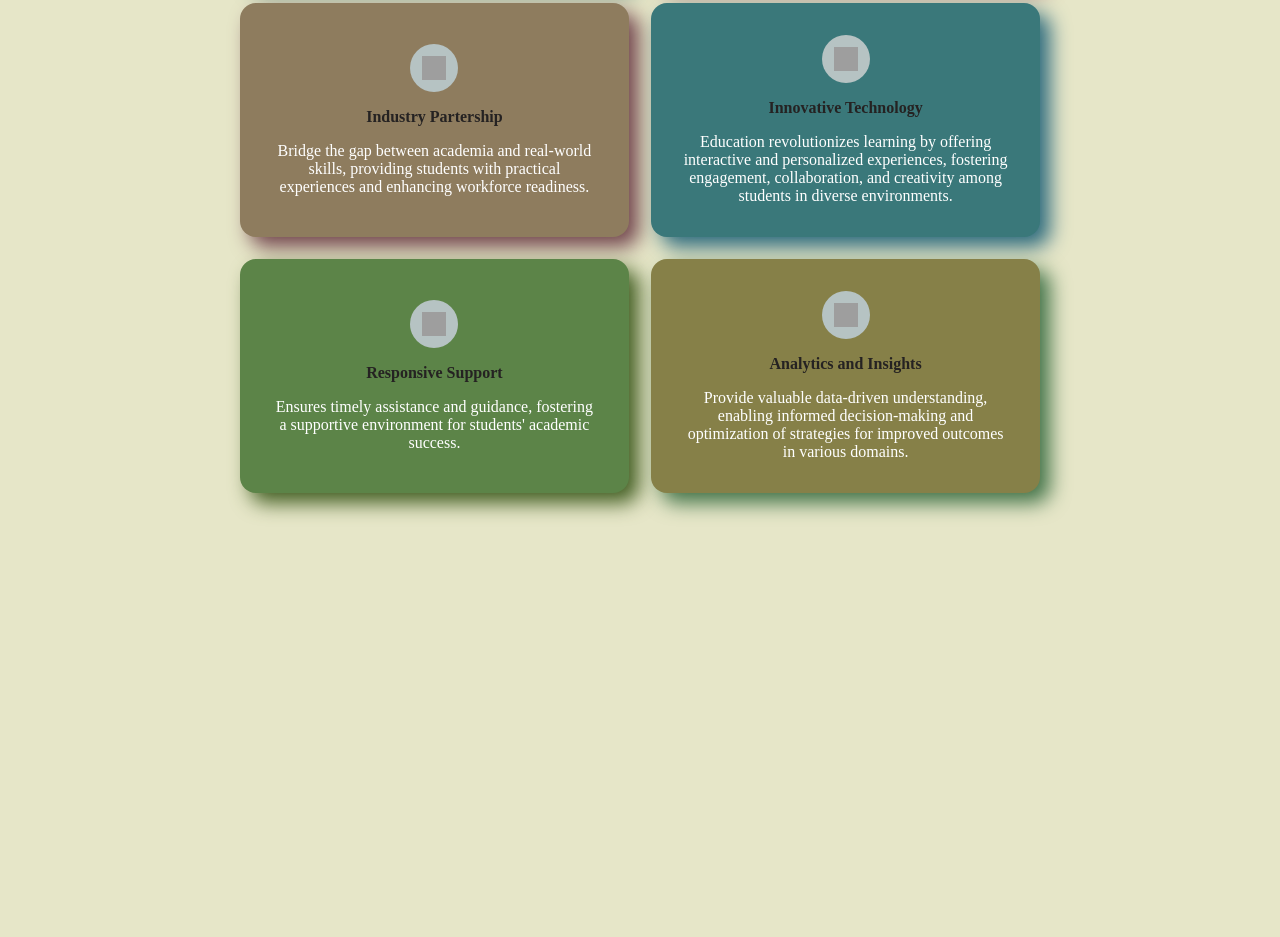
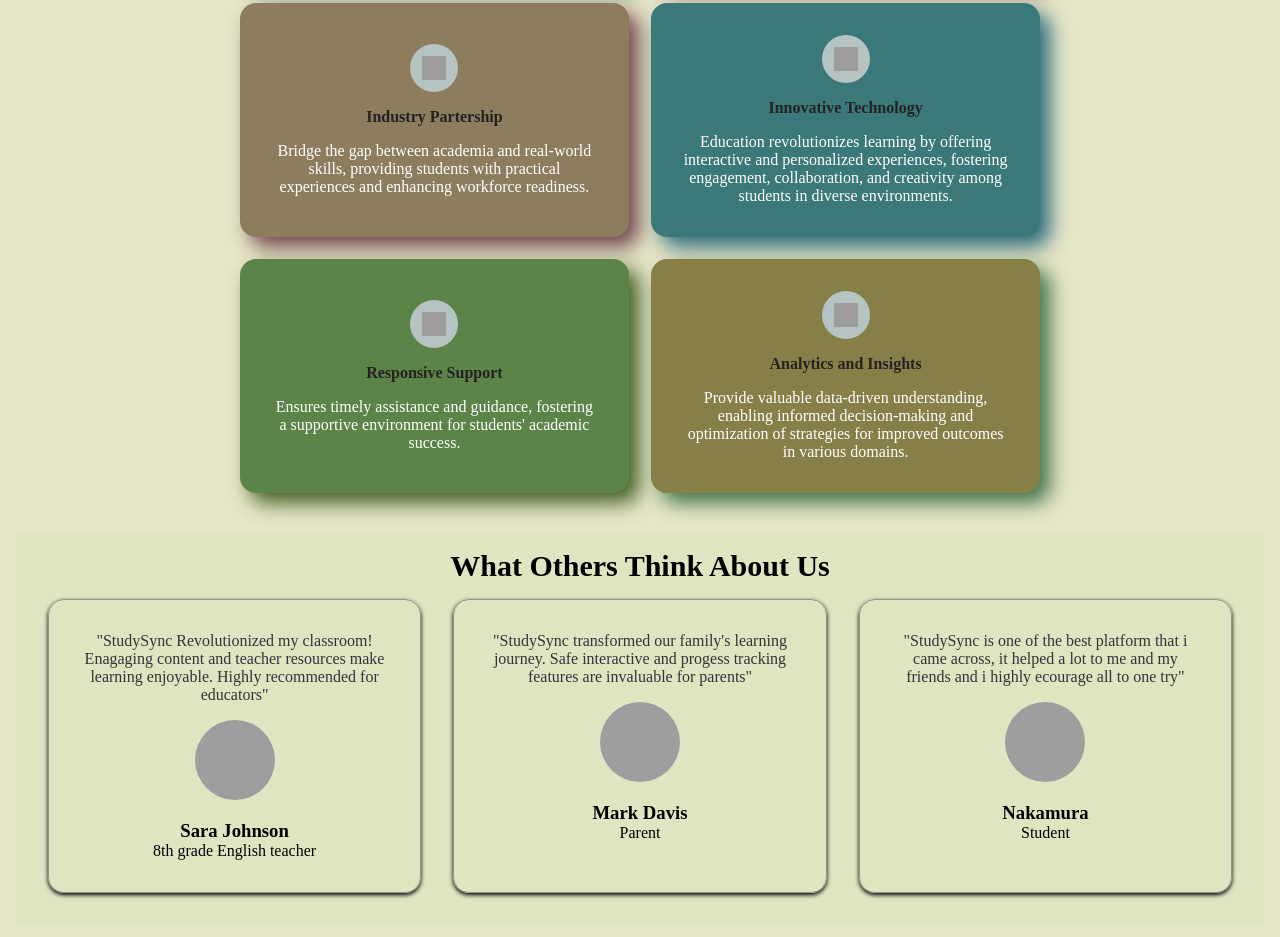
Before and after one commit to rkavi001/Study_Sync, a plain HTML site: page index.html in a window 1280 px wide. Shown: the part 1195-2132 px from the top of the page. Before the commit the page ends 1744 px from the top, so only its background shows below. Drawn offline with Linux system fonts and the light colour scheme; grey boxes are pictures that could not be loaded.

Commit message:
Tesitimonial Session Completed

```diff
--- a/index.html
+++ b/index.html
@@ -212,5 +212,76 @@
         </div>
     </div>
 
+    <div class="testimonial-container">
+        <div class="testimonial-content">
+            <h2 class="testimonial-title">
+                What Others Think About Us
+
+            </h2>
+            <div class="testmonial-grid">
+                <!-- card1 -->
+                <div class="testimonial-card">
+                    <div class="testimonial-text">
+                        "StudySync Revolutionized my classroom! Enagaging content and teacher resources
+                        make learning enjoyable. Highly recommended for educators"
+
+                    </div>
+                    <div class="testimonial-avatar">
+                        <img src="https://encrypted-tbn0.gstatic.com/images?q=tbn:ANd9GcSYknGc6WnbFb-SZN8ldUx1lWErN55AmehBuw&s"
+                        >
+                    </div>
+                    <div class="testimonial-details">
+                        <h3>
+                            Sara Johnson
+                        </h3>
+                        <p>
+                            8th grade English teacher
+                        </p>
+                    </div>
+                </div>
+                <!-- card2-->
+                <div class="testimonial-card">
+                    <div class="testimonial-text">
+                        "StudySync transformed our family's learning journey. Safe interactive and progess tracking features are invaluable
+                        for parents"
+
+                    </div>
+                    <div class="testimonial-avatar">
+                        <img src="https://encrypted-tbn0.gstatic.com/images?q=tbn:ANd9GcRu5UpIU1VC7UeYC_krjy49Ii-r4sRgcl7x-w&s"
+                        >
+                    </div>
+                    <div class="testimonial-details">
+                        <h3>
+                            Mark Davis
+                        </h3>
+                        <p>
+                            Parent
+                        </p>
+                    </div>
+                </div>
+
+                <!-- card3 -->
+                <div class="testimonial-card">
+                    <div class="testimonial-text">
+                        "StudySync is one of the best platform that i came across, it helped a lot
+                         to me and my friends and i highly ecourage all to one try"
+
+                    </div>
+                    <div class="testimonial-avatar">
+                        <img src="https://encrypted-tbn0.gstatic.com/images?q=tbn:ANd9GcTkAAE30NHVpe-qKqukwCoTzdiHzLYEMlkRIA&s" >
+                    </div>
+                    <div class="testimonial-details">
+                        <h3>
+                          Nakamura
+                        </h3>
+                        <p>
+                            Student
+                        </p>
+                    </div>
+                </div>
+            </div>
+        </div>
+    </div>
+
 </body>
 </html>
--- a/style.css
+++ b/style.css
@@ -364,3 +364,56 @@
       grid-template-columns: repeat(1,1fr);
     }
   }
+  .testimonial-container
+  {
+    background-color: #dfe5c1;
+    padding: 0 2rem;
+    margin: 0 auto;
+    max-width: 1280px;
+    /* border: 0.5px rgb(153, 131, 131) solid; */
+    padding-bottom: 2rem;
+    /* box-shadow: inset 0 2px 8px rgba(0, 0, 0); */
+  }
+  .testimonial-content{
+    /* display: flex;
+    flex-direction: column;
+    gap: 3rem; */
+    /* align-items: center; */
+
+  }
+
+  .testimonial-title{
+    font-size: 1.875rem;
+    font-weight: bold;
+    padding: 1rem;
+  }
+  .testmonial-grid{
+    display: grid;
+    grid-template-columns: repeat(auto-fill,minmax(300px,1fr));
+    grid-gap: 2rem;
+  }
+  .testimonial-card{
+    display: flex;
+    flex-direction: column;
+    border-radius: 1rem;
+    box-shadow: 0 2px 4px rgba(0, 0, 0,1);
+    border: 1px rgb(156, 143, 143) solid;
+    padding: 2rem;
+    gap: 1rem;
+    transition: transform 0.3s ease, box-shadow ease;
+
+  }
+  .testimonial-card:hover{
+    transform: scale(1.05);
+    box-shadow: 0 4px 8px rgba(0, 0,0,2);
+    border: 1px solid rgb(52, 52, 91);
+  }
+  .testimonial-avatar img{
+    height: 5rem;
+    width: 5rem;
+    border-radius: 50%;
+  }
+  .testimonial-text{
+    font-size: 1rem;
+    color: #32343a;
+  }
```
